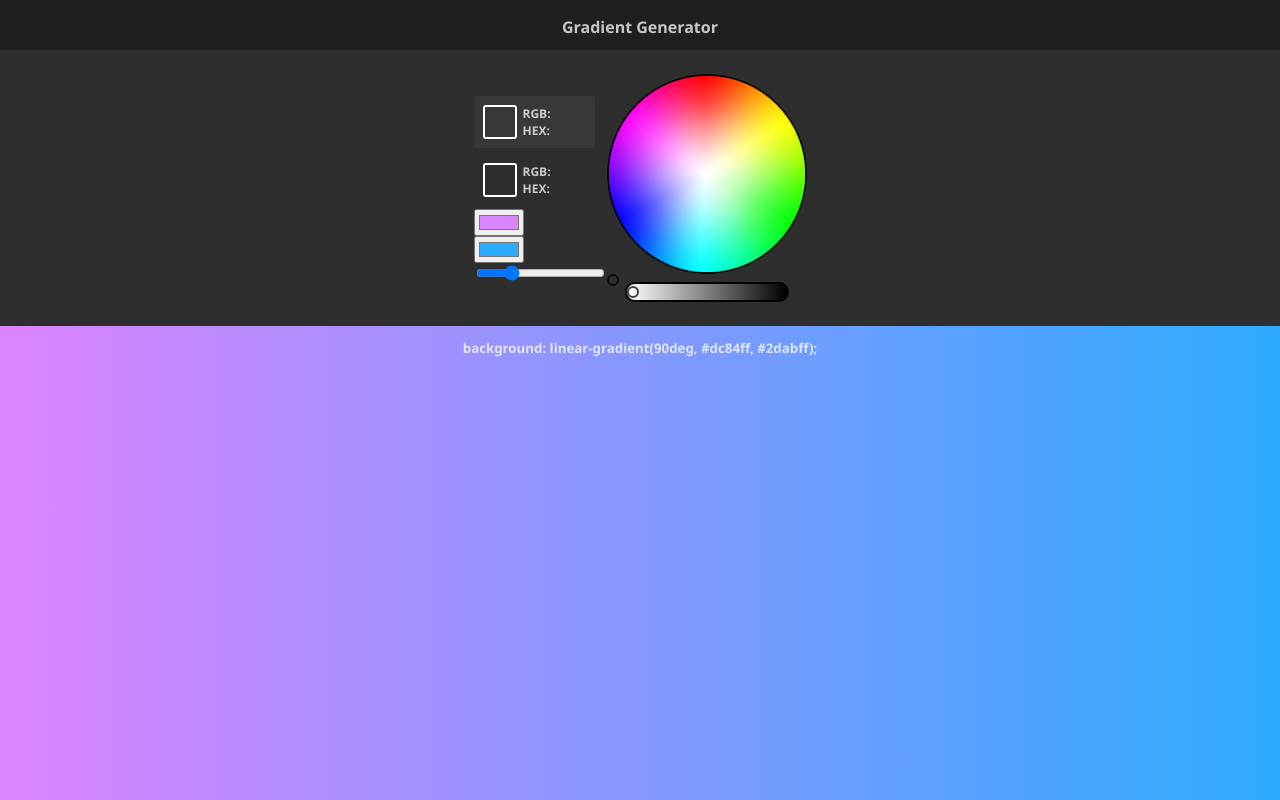
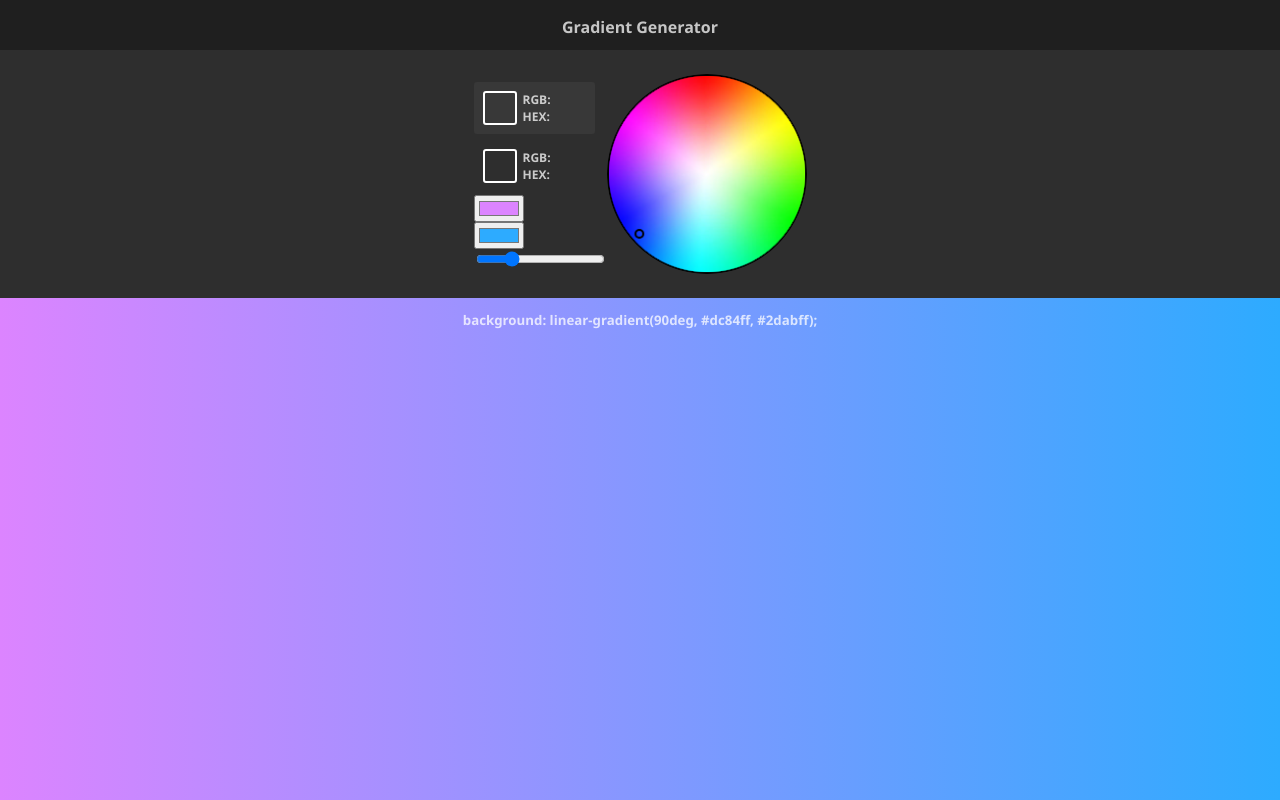
Before and after one commit to jacob-bacon/gradient-background-generator, a plain HTML site: page index.html in a window 1280 px wide. Drawn offline with Linux system fonts and the light colour scheme.

Commit message:
got rid of global vars, finished converting color wheel and moveable color picker to canvas

```diff
--- a/index.html
+++ b/index.html
@@ -38,14 +38,10 @@
 
                 <div class="flex-col">
                     <div>
-                        <canvas id="colorWheel" class="moveable" height="204px" width="204px"></canvas>
-                        <span id="wheelPicker" class="pickerDot moveable"></span>
+                        <canvas id="colorWheel" class="colorControl" height="204px" width="204px"></canvas>
+                        <!--<span id="colorPicker" class="colorControl"></span>-->
                     </div>
                     <img id="colorWheelSrc" src="images/colorWheel.png" width="204" height="204">
-
-                    <div id="colorBar">
-                        <span id="barPicker" class="pickerDot moveable"></span>
-                    </div>
                 </div>
             </div>
         </div>
--- a/script.js
+++ b/script.js
@@ -1,73 +1,41 @@
+
+
+function load() {
     let color1 = document.querySelector(".color1");
     let color2 = document.querySelector(".color2");
     let direction = document.querySelector(".direction");
     let bgTextOutput = document.querySelector("h5");
     let body = document.getElementById("gradientContainer");
     let bgStyleText = "";
+    let isMoving = false;
 
-const bar = document.getElementById("colorBar");
-const barPicker = document.getElementById("barPicker");
-
-function movePicker(e, wheelCenterX, wheelCenterY, radius, halfPickerWidth) {
-    //use pythagorean theorem to find active picker"s distance from wheel center
-    let a = 0;
-    let b = 0;
-
-    //while wheel center is treated as (0,0), math operation changes based on whether picker
-    //position is +/- x or +/- y
-    if ((e.clientX >= wheelCenterX)) {
-        a = Math.pow((e.clientX - wheelCenterX), 2);
-    } else {
-        a = Math.pow((wheelCenterX - e.clientX), 2);
-    };
-    if ((e.clientY >= wheelCenterY)) {
-        b = Math.pow((e.clientY - wheelCenterY), 2);
-    } else {
-        b = Math.pow((wheelCenterY - e.clientY), 2);
-    };
-
-    let c = Math.sqrt(a + b);
-
-    if (c <= radius) {
-        wheelPicker.style.left = (e.clientX - halfPickerWidth) + "px";
-        wheelPicker.style.top = (e.clientY - halfPickerWidth) + "px";
-    }
-};
-
-
-function drawColorWheel() {
     const colorWheelCanvas = document.getElementById("colorWheel");
     const ctx = colorWheelCanvas.getContext("2d");
     const colorWheelImage = document.getElementById("colorWheelSrc");
-    const radius = colorWheelCanvas.offsetWidth / 2;
-    const wheelCenterX = (colorWheelCanvas.getBoundingClientRect().left) + radius;
-    const wheelCenterY = (colorWheelCanvas.getBoundingClientRect().top) + radius;
-    const wheelPicker = document.getElementById("wheelPicker");
-    let halfPickerWidth = wheelPicker.offsetWidth / 2;
-    let isMoving = false;
+    let canvasStartX = (colorWheelCanvas.getBoundingClientRect().left);
+    let canvasStartY = (colorWheelCanvas.getBoundingClientRect().top);
+    const pickerDiameter = 4;
+    const pickerRadius = pickerDiameter / 2;
+    let pickerPos = [0,0];
+
+
+    function drawColorWheel(pickerX, pickerY) {
+        canvasStartX = (colorWheelCanvas.getBoundingClientRect().left);
+        canvasStartY = (colorWheelCanvas.getBoundingClientRect().top);
 
         ctx.drawImage(colorWheelImage, 0, 0, 204, 204, 0, 0, 204, 204);
         colorWheelImage.style.display = "none";
 
-    document.querySelectorAll(".moveable").forEach(item => {
-        item.addEventListener("mousedown", e => {
-            e.preventDefault();
-            isMoving = true;
-            movePicker(e, wheelCenterX, wheelCenterY, radius, halfPickerWidth);
-        });
-    });
+        ctx.beginPath();
+        ctx.arc(pickerX + pickerRadius, pickerY + pickerRadius, pickerDiameter, 0, 2 * Math.PI);
+        ctx.lineWidth = 2;
+        ctx.stroke();
 
-    window.addEventListener("mouseup", e => {
-        isMoving = false;
-    });
+        console.log(Math.round(pickerX), Math.round(pickerY));
+        pickerPos = [pickerX, pickerY];
+        return pickerPos;
+    };
 
-    colorWheelCanvas.addEventListener("mousemove", e => {
-        if (isMoving === true) {
-            e.preventDefault();
-            movePicker(e, wheelCenterX, wheelCenterY, radius, halfPickerWidth);
-        };
-    });
-}
 
     function updateBg(){
         bgStyleText = `linear-gradient(${direction.value}deg, ${color1.value}, ${color2.value})`;
@@ -75,9 +43,40 @@ function updateBg(){
         body.style.background = bgStyleText;
     };
 
-updateBg();
-drawColorWheel();
+
+    //add event listeners
+    colorWheelCanvas.addEventListener("mousedown", e => {
+        e.preventDefault();
+        isMoving = true;
+        drawColorWheel(e.clientX - canvasStartX, e.clientY - canvasStartY);
+    });
+
+    colorWheelCanvas.addEventListener("mousemove", e => {
+        if (isMoving === true) {
+            e.preventDefault();
+            drawColorWheel(e.clientX - canvasStartX, e.clientY - canvasStartY);
+        };
+    });
+
+    window.addEventListener("mouseup", e => {
+        isMoving = false;
+    });
+
+    window.addEventListener("resize", e => {
+        drawColorWheel(pickerPos[0], pickerPos[1]);
+    });
 
     color1.addEventListener("input", updateBg);
     color2.addEventListener("input", updateBg);
     direction.addEventListener("input", updateBg);
+
+
+    function randomIntBetween(min, max) {
+        return Math.floor(Math.random() * (max - min + 1) + min);
+    };
+
+    pickerPos = drawColorWheel(randomIntBetween(30, 170), randomIntBetween(30, 170));
+    updateBg();
+};
+
+load();
--- a/styles.css
+++ b/styles.css
@@ -70,6 +70,7 @@ svg {
     height: 200px;
     width: 200px;
     border-radius: 100%;
+    cursor: pointer;
 }
 
 #colorBar {
@@ -85,7 +86,7 @@ svg {
     background: linear-gradient(to right, white, black);
 }
 
-.pickerDot {
+#colorPicker {
     position: absolute;
     display: inline-block;
     z-index: 9;
@@ -94,10 +95,6 @@ svg {
     border: 2px solid rgba(0, 0, 0, .75);
     border-radius: 100%;
     cursor: pointer;
-}
-
-#barPicker {
-    margin-top: 2px;
 }
 
 .swatchContainer {
```
Lines whose indentation alone changed are shown as unchanged.
